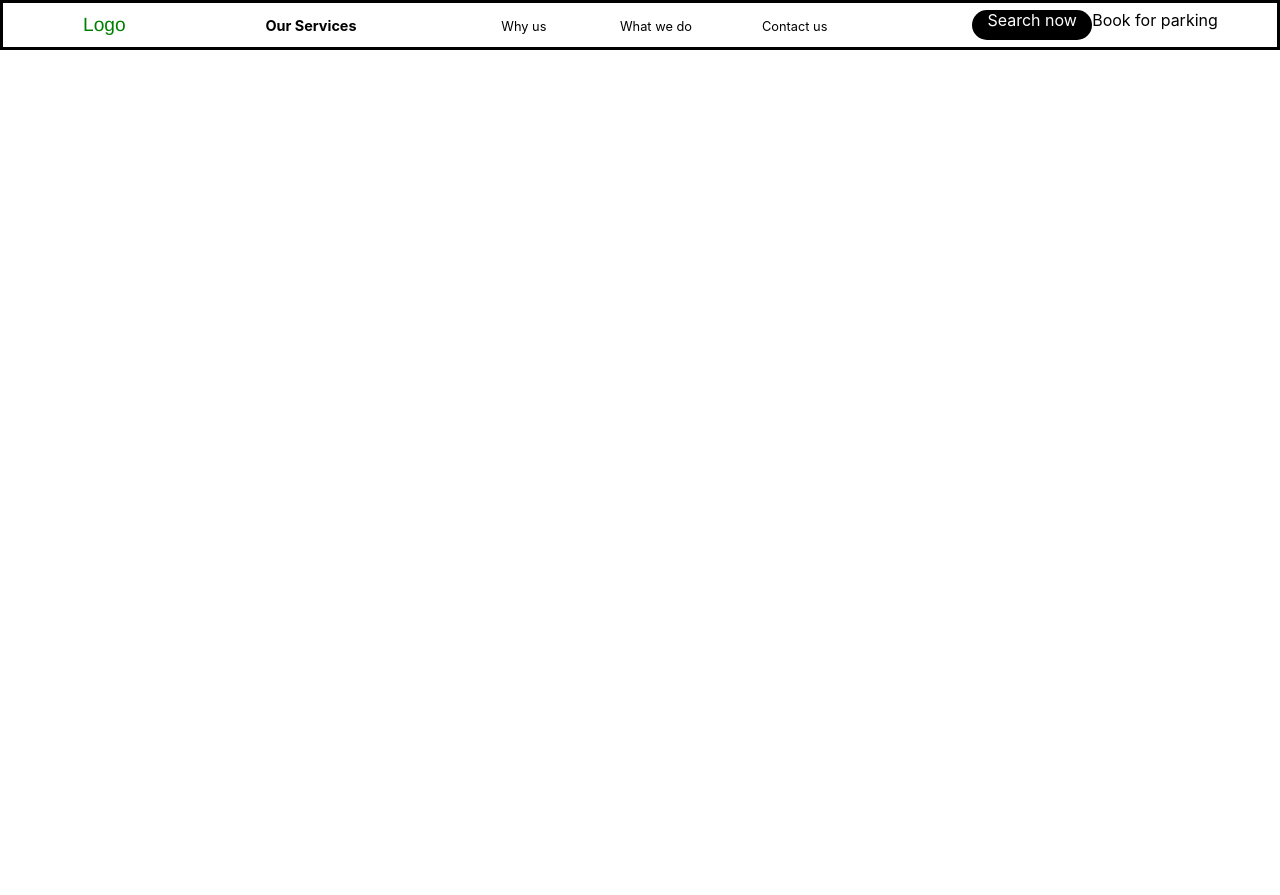
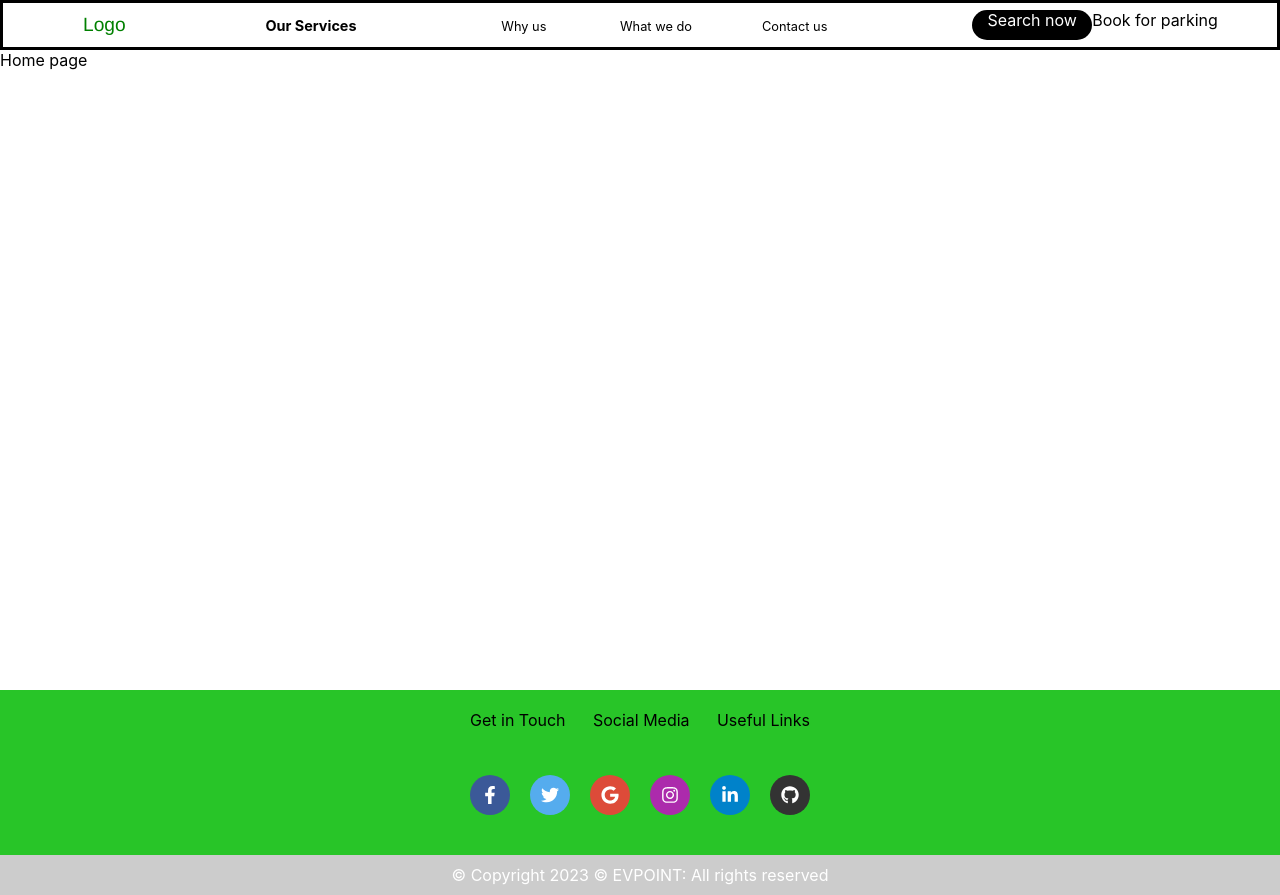
Before and after one commit to subash3522/evpoint, a React (Create React App) app: page / in a window 1280 px wide. Before the commit the page ends 800 px from the top, so only its background shows below. Built offline with nearby package versions, Linux system fonts and the light colour scheme.

Commit message:
footer added

```diff
--- a/package.json
+++ b/package.json
@@ -7,8 +7,10 @@
     "@testing-library/jest-dom": "^5.17.0",
     "@testing-library/react": "^13.4.0",
     "@testing-library/user-event": "^13.5.0",
+    "mdb-react-ui-kit": "^6.2.0",
     "react": "^18.2.0",
     "react-dom": "^18.2.0",
+    "react-icons": "^4.10.1",
     "react-router-dom": "^6.15.0",
     "react-scripts": "5.0.1",
     "web-vitals": "^2.1.4"
--- a/src/App.js
+++ b/src/App.js
@@ -2,16 +2,22 @@ import './App.css';
 import Navbar from './Component/Pages/Navigarion/Navbar.js'
 import { BrowserRouter as Router, Routes, Route } from 'react-router-dom'; // Import Routes and Route components
 import NepalMap from './evpoint';
+import Home from './Component/Pages/HomePage/Home';
 
+import Footer from './Component/Pages/Footer/footer.jsx';
 function App() {
   return (
     <>
       <Navbar />
       <Router>
         <Routes>
-          <Route path="/nepalmap" element={<NepalMap />} />
+        <Route path="/" element={<Home/>} />
+          <Route path="/nepalmap" element={<NepalMap/>} />
+
         </Routes>
+
       </Router>
+      <Footer/>
     </>
   );
 }
--- /dev/null
+++ b/src/Component/Pages/Footer/Footer.css
@@ -0,0 +1,81 @@
+/* Footer Container */
+.custom-container {
+    /* max-width: 1200px; */
+    margin: 0 auto;
+    padding: 20px;
+    margin-top: 77.5vh;
+    background-color: rgb(40, 197, 40);
+    width: 100%;
+  }
+
+  /* Social Icons */
+  .social-icons {
+    display: flex;
+    justify-content: center;
+    margin-bottom: 20px;
+  }
+
+  .social-icon {
+    display: inline-flex;
+    align-items: center;
+    justify-content: center;
+    width: 40px;
+    height: 40px;
+    border-radius: 50%;
+    margin: 0 10px;
+    font-size: 18px;
+    color: white;
+    transition: background-color 0.3s ease;
+    text-decoration: none;
+  }
+
+  .social-icon:hover {
+    background-color: rgba(0, 0, 0, 0.2);
+  }
+
+  .facebook {
+    background-color: #3b5998;
+  }
+
+  .twitter {
+    background-color: #55acee;
+  }
+
+  .google {
+    background-color: #dd4b39;
+  }
+
+  .instagram {
+    background-color: #ac2bac;
+  }
+
+  .linkedin {
+    background-color: #0082ca;
+  }
+
+  .github {
+    background-color: #333333;
+  }
+
+  /* Copyright Text */
+  .copyright {
+    text-align: center;
+    padding: 10px;
+    background-color: rgba(0, 0, 0, 0.2);
+    color: white;
+  }
+
+
+/* Flexbox Styles for fottext */
+.fottext {
+    display: flex;
+    justify-content: space-between;
+    align-items: center;
+    margin-bottom: 45px;
+    padding: 0 450px; /* Add padding for the gap on right and left sides */
+  }
+
+  /* Center the 'Social Media' paragraph */
+  .fottext .mid {
+    margin: 0 auto;
+  }
--- /dev/null
+++ b/src/Component/Pages/Footer/footer.jsx
@@ -0,0 +1,51 @@
+import React from 'react';
+import { FaFacebookF, FaTwitter, FaGoogle, FaInstagram, FaLinkedinIn, FaGithub } from 'react-icons/fa';
+import './Footer.css';
+
+export default function Footer() {
+  return (
+    <footer className='custom-footer'>
+      <div className='custom-container'>
+
+      <div className='fottext'>
+          <p>Get in Touch</p>
+          <p className='mid'>Social Media</p>
+          <p>Useful Links</p>
+        </div>
+        <section className='social-icons'>
+
+
+          <a className='social-icon facebook' href='#!'>
+            <FaFacebookF />
+          </a>
+
+          <a className='social-icon twitter' href='#!'>
+            <FaTwitter />
+          </a>
+
+          <a className='social-icon google' href='#!'>
+            <FaGoogle />
+          </a>
+
+          <a className='social-icon instagram' href='#!'>
+            <FaInstagram />
+          </a>
+
+          <a className='social-icon linkedin' href='#!'>
+            <FaLinkedinIn />
+          </a>
+
+          <a className='social-icon github' href='#!'>
+            <FaGithub />
+          </a>
+        </section>
+
+      </div>
+
+      <div className='copyright'>
+        ©  Copyright 2023 © EVPOINT: All rights reserved
+
+      </div>
+    </footer>
+  );
+}
--- a/src/evpoint.jsx
+++ b/src/evpoint.jsx
@@ -4,7 +4,7 @@ import { GoogleMap, LoadScript, Marker, DirectionsService, DirectionsRenderer }
 // import evStationIconPath from '../src/Component/Image/download.png'; // Replace with the actual path to your EV station icon
 
 const containerStyle = {
-  width: '100%',
+  width: '60%',
   height: '650px',
 };
 
```
Also changed, not shown: 1 other file (tests, documents, lock files or other folders).
